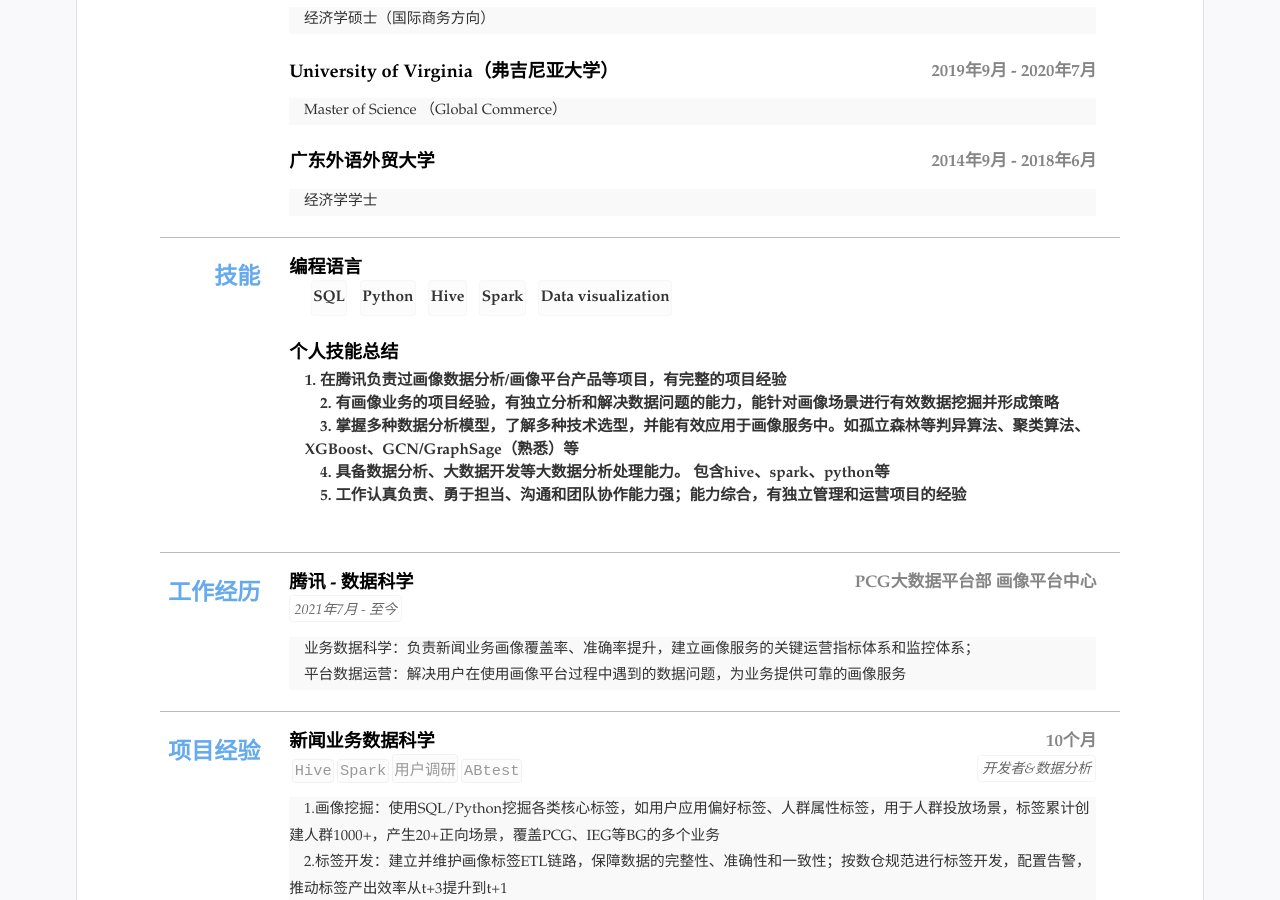
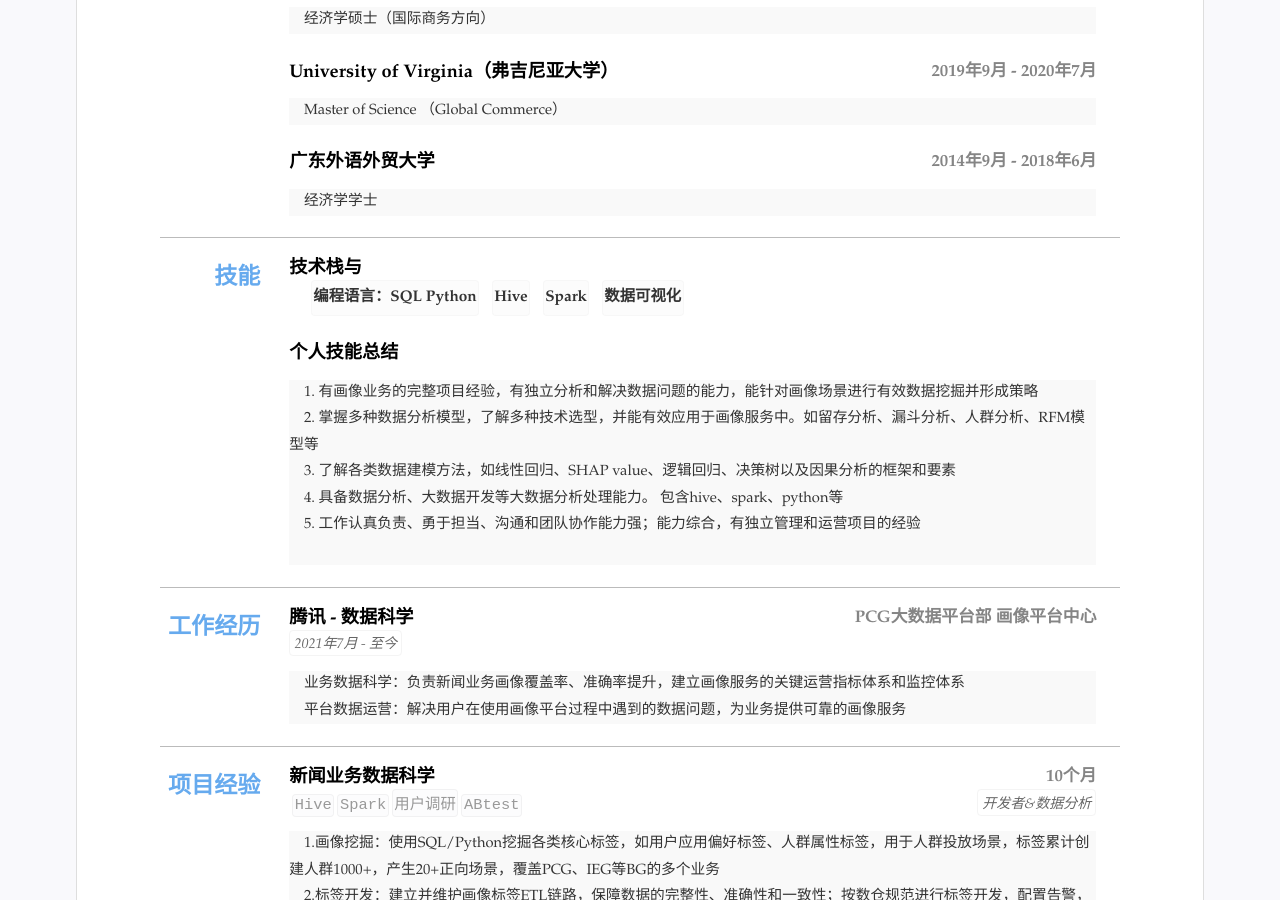
Before and after one commit to kyod-bu/cv, a Jekyll site: the page built from index.html, in a window 1280 px wide and 900 px high, scrolled down 245 px. Built offline with Jekyll 4.4.1, drawn with Linux system fonts in a browser that asks for light colours.

Commit message:
Update resume.yml

```diff
--- a/_data/resume.yml
+++ b/_data/resume.yml
@@ -45,17 +45,16 @@ main: #简历主要内容，
 - type: 技能
   # name: "技术栈和编程语言"
   content:
-  - title: 编程语言
+  - title: 技术栈与
     items: #itmems 可以小块的方式显示
-    - SQL
-    - Python
+    - 编程语言：SQL Python
     - Hive
     - Spark
-    - Data visualization
+    - 数据可视化
   - title: 个人技能总结
-    summary: 1. 在腾讯负责过画像数据分析/画像平台产品等项目，有完整的项目经验 <br>  &nbsp &nbsp
-             2. 有画像业务的项目经验，有独立分析和解决数据问题的能力，能针对画像场景进行有效数据挖掘并形成策略 <br>  &nbsp &nbsp
-             3. 掌握多种数据分析模型，了解多种技术选型，并能有效应用于画像服务中。如孤立森林等判异算法、聚类算法、XGBoost、GCN/GraphSage（熟悉）等 <br>  &nbsp &nbsp
+    detail:  1. 有画像业务的完整项目经验，有独立分析和解决数据问题的能力，能针对画像场景进行有效数据挖掘并形成策略 <br>  &nbsp &nbsp
+             2. 掌握多种数据分析模型，了解多种技术选型，并能有效应用于画像服务中。如留存分析、漏斗分析、人群分析、RFM模型等 <br>  &nbsp &nbsp
+             3. 了解各类数据建模方法，如线性回归、SHAP value、逻辑回归、决策树以及因果分析的框架和要素 <br>  &nbsp &nbsp
              4. 具备数据分析、大数据开发等大数据分析处理能力。 包含hive、spark、python等 <br>  &nbsp &nbsp
              5. 工作认真负责、勇于担当、沟通和团队协作能力强；能力综合，有独立管理和运营项目的经验 <br>  &nbsp &nbsp
 
@@ -73,7 +72,7 @@ main: #简历主要内容，
     # - 画像提升
     # - 实验配置
     # summary: 职务或者工作总结(自动折叠)
-    detail: 业务数据科学：负责新闻业务画像覆盖率、准确率提升，建立画像服务的关键运营指标体系和监控体系；<br>  &nbsp &nbsp  平台数据运营：解决用户在使用画像平台过程中遇到的数据问题，为业务提供可靠的画像服务
+    detail: 业务数据科学：负责新闻业务画像覆盖率、准确率提升，建立画像服务的关键运营指标体系和监控体系 <br>  &nbsp &nbsp  平台数据运营：解决用户在使用画像平台过程中遇到的数据问题，为业务提供可靠的画像服务
     open: open
     #可以设置open默认展开
   # - title: Job Title
```
